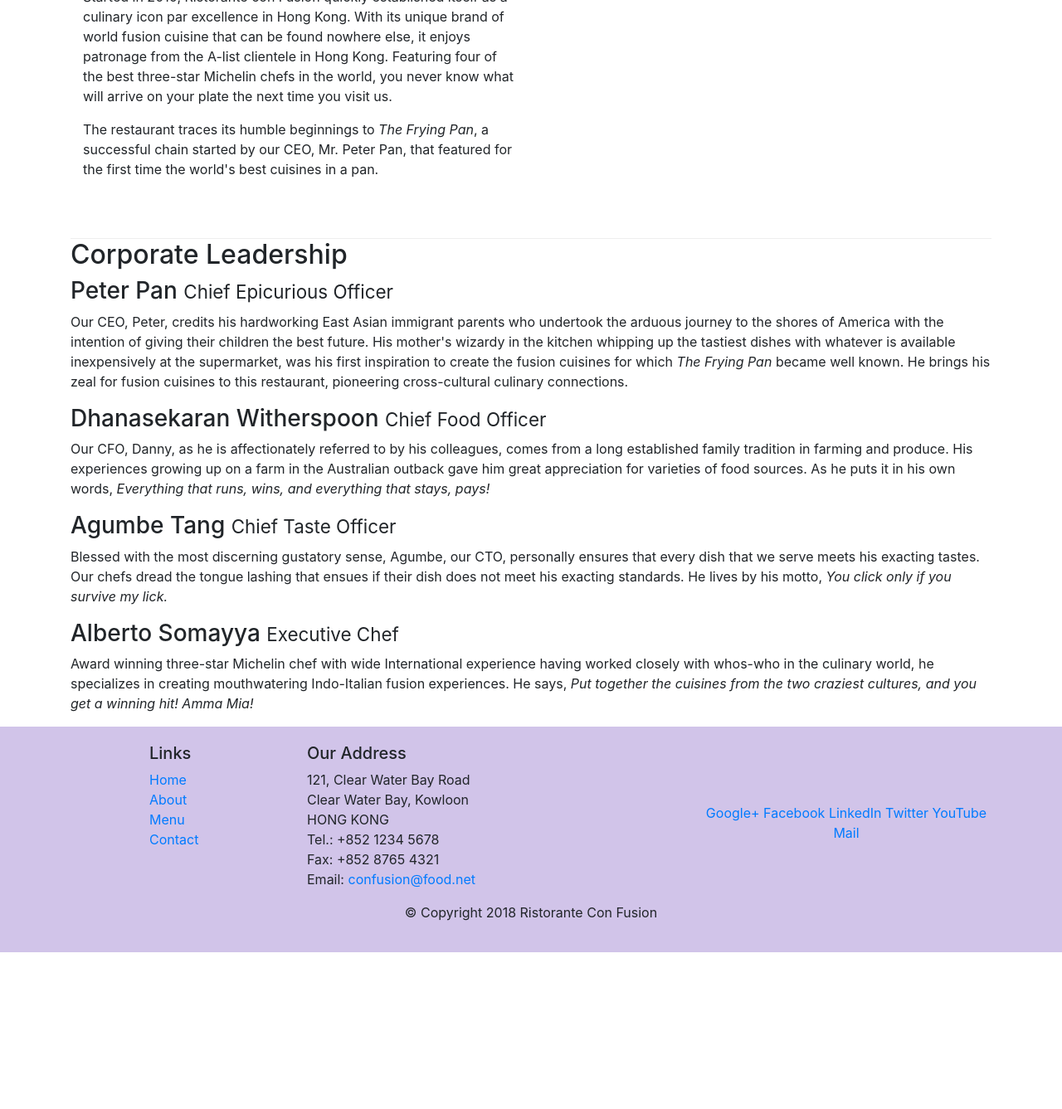
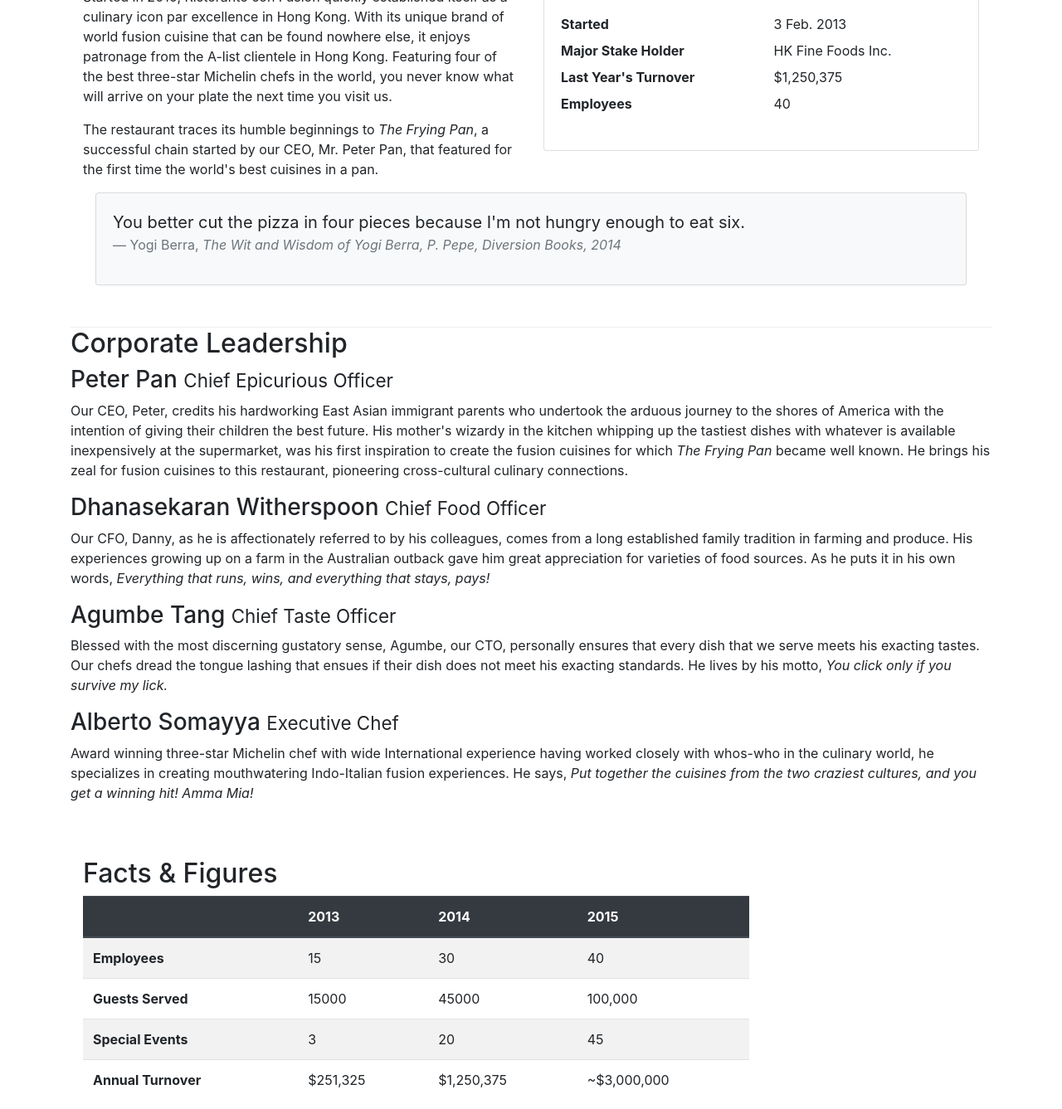
Before and after one commit to therealhsk/bootstrap, a website: page aboutus.html in a window 1280 px wide. Shown: the part 577-1914 px from the top of the page at 83% size. Before the commit the page ends 1725 px from the top, so only its background shows below. Drawn offline with nearby package versions, Linux system fonts and the light colour scheme.

Commit message:
Images and Media

```diff
--- a/aboutus.html
+++ b/aboutus.html
@@ -22,8 +22,8 @@
                         <button class='navbar-toggler' type='button' data-toggle='collapse' data-target='#Navbar'>
                                 <span class='navbar-toggler-icon'></span>
                             </button>
-                    <a class='navbar-brand' href='#'>RISTORANTE CON FUSION</a>
-                    <div class='collapse navbar-collapse' id='Navbar'>
+                            <a class="navbar-brand mr-auto" href="#"><img src="img/logo.png" height="30" width="41"></a>
+                            <div class='collapse navbar-collapse' id='Navbar'>
                         <ul class='navbar-nav mr-auto'>
                             <li class="nav-item"><a class="nav-link" href="./index.html"><span class="fa fa-home fa-lg"></span> Home</a></li>
                             <li class="nav-item active"><a class="nav-link" href="#"><span class="fa fa-info fa-lg"></span> About</a></li>
@@ -41,7 +41,8 @@
                     <h1>Ristorante con Fusion</h1>
                     <p>We take inspiration from the World's best cuisines, and create a unique fusion experience. Our lipsmacking creations will tickle your culinary senses!</p>
                 </div>
-                <div class="col-12 col-sm">
+                <div class="col-12 col-sm align-self-center">
+                    <img src="img/logo.png" class="img-fluid">
                 </div>
             </div>
         </div>
@@ -63,10 +64,40 @@
         <div class= 'row row-content align-items-start'>
             <div class='col-12 col-sm-6'>
                 <h2>Our History</h2>
+
                 <p>Started in 2010, Ristorante con Fusion quickly established itself as a culinary icon par excellence in Hong Kong. With its unique brand of world fusion cuisine that can be found nowhere else, it enjoys patronage from the A-list clientele in Hong Kong.  Featuring four of the best three-star Michelin chefs in the world, you never know what will arrive on your plate the next time you visit us.</p>
                 <p>The restaurant traces its humble beginnings to <em>The Frying Pan</em>, a successful chain started by our CEO, Mr. Peter Pan, that featured for the first time the world's best cuisines in a pan.</p>
             </div>
+            <div class="col-12 col-sm-6">
+                    <div class="card">
+                        <h3 class="card-header bg-primary text-white">Facts At a Glance</h3>
+                        <div class="card-body">
+                            <dl class="row">
+                                <dt class="col-6">Started</dt>
+                                <dd class="col-6">3 Feb. 2013</dd>
+                                <dt class="col-6">Major Stake Holder</dt>
+                                <dd class="col-6">HK Fine Foods Inc.</dd>
+                                <dt class="col-6">Last Year's Turnover</dt>
+                                <dd class="col-6">$1,250,375</dd>
+                                <dt class="col-6">Employees</dt>
+                                <dd class="col-6">40</dd>
+                            </dl>
+                        </div>
+                    </div>
+                </div>
             <div class='col-12'>
+                    <div class="col-12">
+                            <div class="card card-body bg-light">
+                                <blockquote class="blockquote">
+                                    <p class="mb-0">You better cut the pizza in four pieces because
+                                        I'm not hungry enough to eat six.</p>
+                                    <footer class="blockquote-footer">Yogi Berra,
+                                        <cite title="Source Title">The Wit and Wisdom of Yogi Berra,
+                                        P. Pepe, Diversion Books, 2014</cite>
+                                    </footer>
+                                </blockquote>
+                            </div>
+                        </div>
             </div>
         </div>
 
@@ -84,6 +115,53 @@
                 <p  class='d-none d-sm-block'>Award winning three-star Michelin chef with wide International experience having worked closely with whos-who in the culinary world, he specializes in creating mouthwatering Indo-Italian fusion experiences. He says, <em>Put together the cuisines from the two craziest cultures, and you get a winning hit! Amma Mia!</em></p>
             </div>
        </div>
+       <div class="row row-content">
+        <div class="col-12 col-sm-9">
+            <h2>Facts &amp; Figures</h2>
+            <div class="table-responsive">
+                    <table class="table table-striped">
+                        <thead class="thead-dark">
+                            <tr>
+                                <th>&nbsp;</th>
+                                <th>2013</th>
+                                <th>2014</th>
+                                <th>2015</th>
+                            </tr>
+                        </thead>
+                        <tbody>
+                            <tr>
+                                <th>Employees</th>
+                                <td>15</td>
+                                <td>30</td>
+                                <td>40</td>
+                            </tr>
+                            <tr>
+                                <th>Guests Served</th>
+                                <td>15000</td>
+                                <td>45000</td>
+                                <td>100,000</td>
+                            </tr>
+                            <tr>
+                                <th>Special Events</th>
+                                <td>3</td>
+                                <td>20</td>
+                                <td>45</td>
+                            </tr>
+                            <tr>
+                                <th>Annual Turnover</th>
+                                <td>$251,325</td>
+                                <td>$1,250,375</td>
+                                <td>~$3,000,000</td>
+                            </tr>
+                        </tbody>
+                    </table>
+                </div>
+        </div>
+         <div class="col-12 col-sm-3">
+
+        </div>
+   </div>
+
 
     </div>
 
```
Also changed, not shown: contactus.html (+4 -3 lines), index.html (+30 -13 lines), img/alberto.png (added), img/buffet.png (added), img/logo.png (added), img/uthappizza.png (added), 1 other file.
